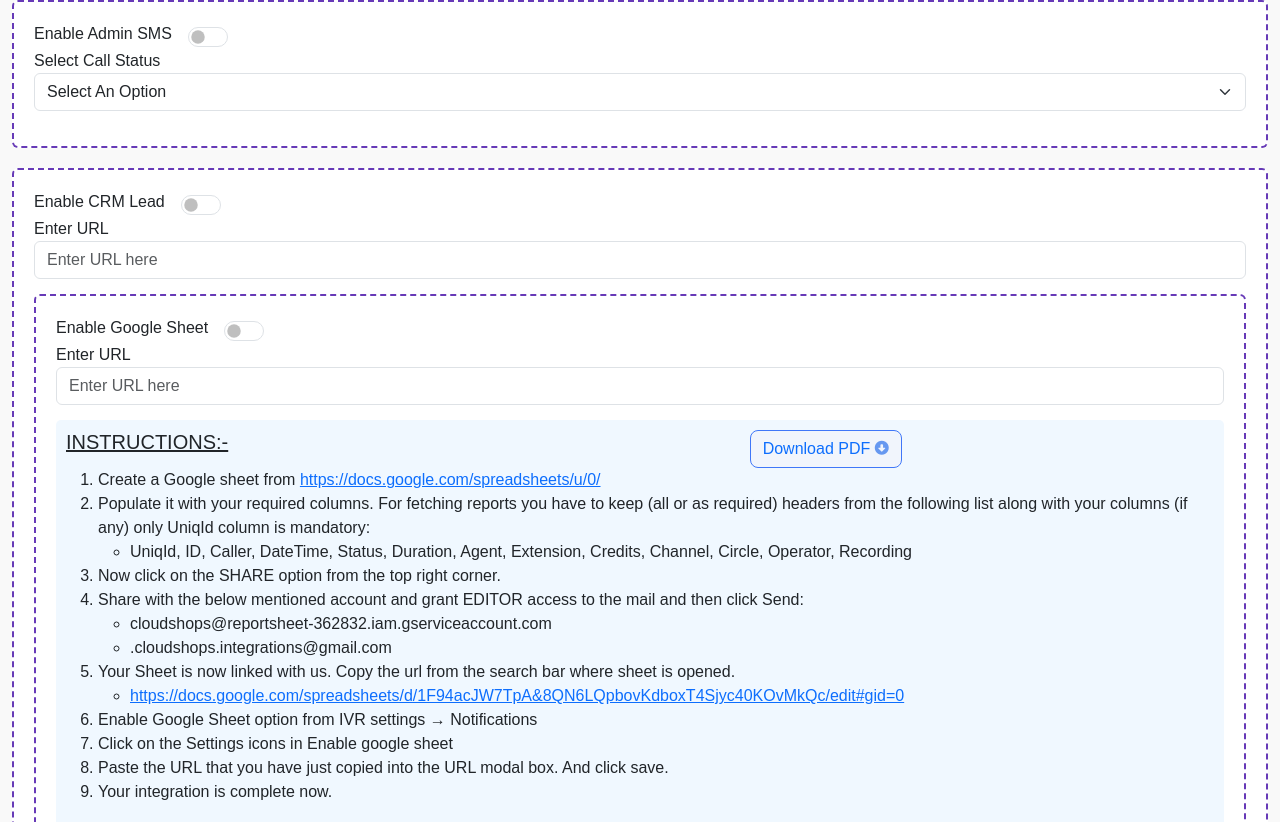
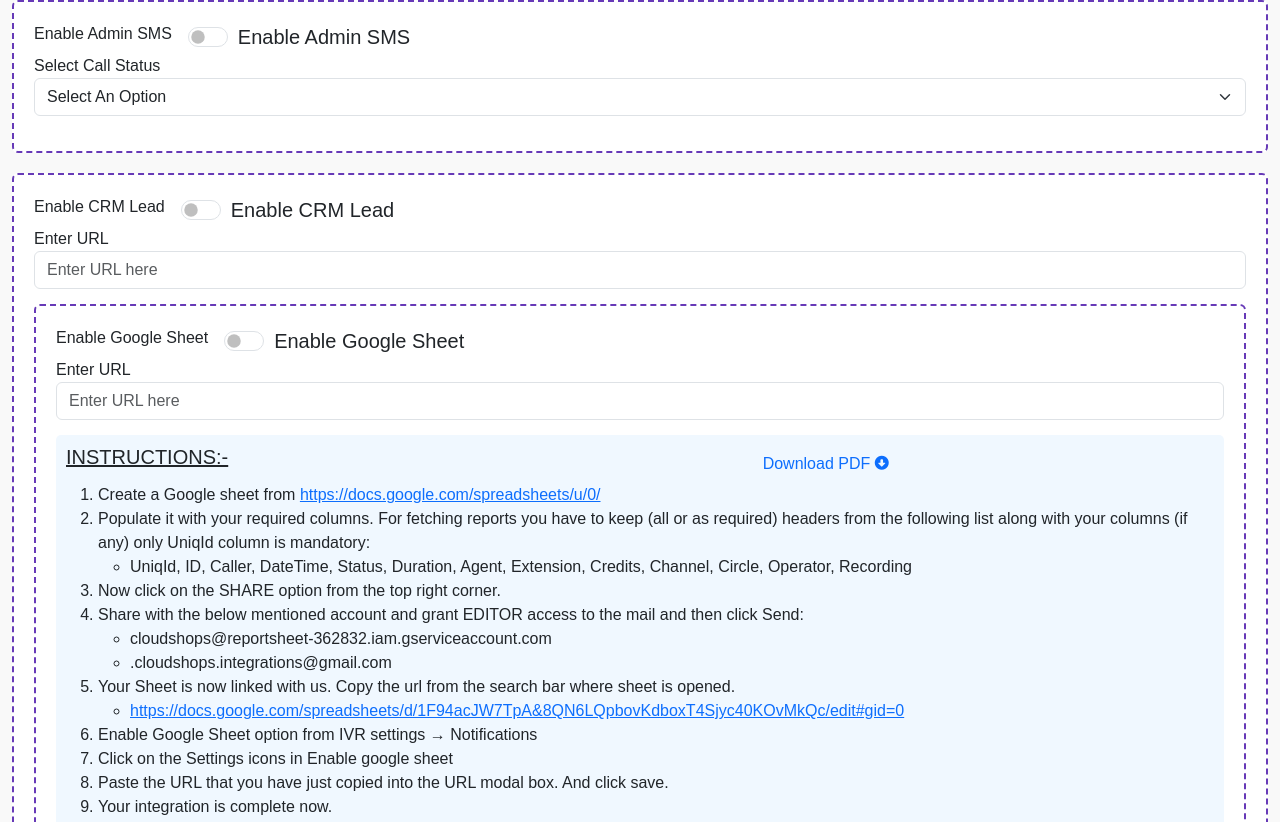
Before and after one commit to skyZoneHub/Task2, a plain HTML site: page pages/task.html in a window 1280 px wide. Shown: the top 822 px of the page. Drawn offline with nearby package versions, Linux system fonts and the light colour scheme.

Commit message:
Updated something

```diff
--- a/pages/task.html
+++ b/pages/task.html
@@ -24,11 +24,14 @@
       <div class="card">
         <div class="d-flex">
           <div class>Enable Admin SMS</div>
-          <div class="form-check fs-5 form-switch ms-3"><input class="form-check-input " type="checkbox"> </div>
+          <div class="form-check fs-5 form-switch ms-3">
+            <input class="form-check-input" type="checkbox" id="enableAdminSms">
+            <label for="enableAdminSms" class="form-check-label">Enable Admin SMS</label>
+          </div>
         </div>
         <div class="form-group">
           <label>Select Call Status</label>
-          <select class="form-select">
+          <select class="form-select" title="Select Call Status">
             <option value="Select">Select An Option</option>
             <option value="Option1">Option 1</option>
             <option value="Option2">Option 2</option>
@@ -40,7 +43,10 @@
       <div class="card">
         <div class="d-flex">
           <div class>Enable CRM Lead</div>
-          <div class="form-check fs-5 form-switch ms-3"><input class="form-check-input " type="checkbox"> </div>
+          <div class="form-check fs-5 form-switch ms-3">
+            <input class="form-check-input" type="checkbox" id="enableCrmLead" title="Enable CRM Lead">
+            <label for="enableCrmLead" class="form-check-label">Enable CRM Lead</label>
+          </div>
         </div>
         <div class="form-group">
           <label>Enter URL</label>
@@ -50,7 +56,10 @@
         <div class="card">
           <div class="d-flex">
             <div class>Enable Google Sheet</div>
-            <div class="form-check fs-5 form-switch ms-3"><input class="form-check-input " type="checkbox"> </div>
+            <div class="form-check fs-5 form-switch ms-3">
+              <input class="form-check-input" type="checkbox" id="enableGoogleSheet" title="Enable Google Sheet">
+              <label for="enableGoogleSheet" class="form-check-label">Enable Google Sheet</label>
+            </div>
           </div>
           <div class="form-group">
             <label>Enter URL</label>
@@ -62,10 +71,9 @@
                 <h5 class="text-decoration-underline">INSTRUCTIONS:-</h5>
               </div>
               <div class="col-sm-5 ">
-                <button type="button" class="btn  rounded-3 text-primary"
-                  style=" border: 1px solid rgb(64, 119, 248); background: #f1f5fc;">Download
+                <buttonbutton type="button" class="btn  rounded-3 text-primary custom-download-btn">Download
                   PDF
-                  <i class="fa-solid fa-circle-down fa-sm" style="color: #6698f0;"></i>
+                  <i class="fa-solid fa-circle-down fa-sm custom-icon"></i>
                 </button>
               </div>
             </div>
@@ -122,7 +130,7 @@
           <div class="form-group">
             <div class="row">
               <div class="col-sm-11">
-                <div class="bg-body-tertiary p-2 rounded-2" style="width:470px;"><span class="ms-3 ">564345678</span>
+                <div class="bg-body-tertiary p-2 rounded-2 custom-width"><span class="ms-3 ">564345678</span>
                 </div>
               </div>
               <div class="col-sm-1 mt-1">
```
Also changed, not shown: pages/index.html (+7 -7 lines), 1 other file.
